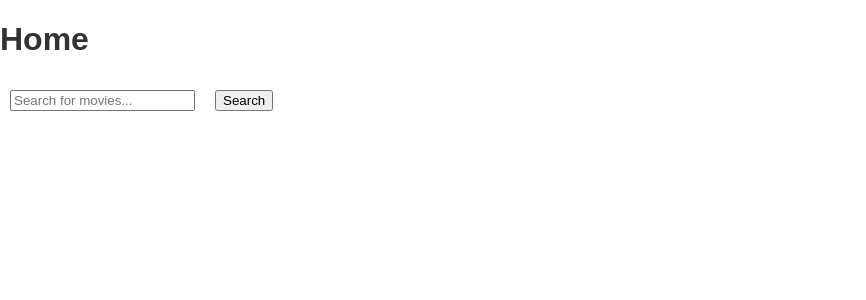
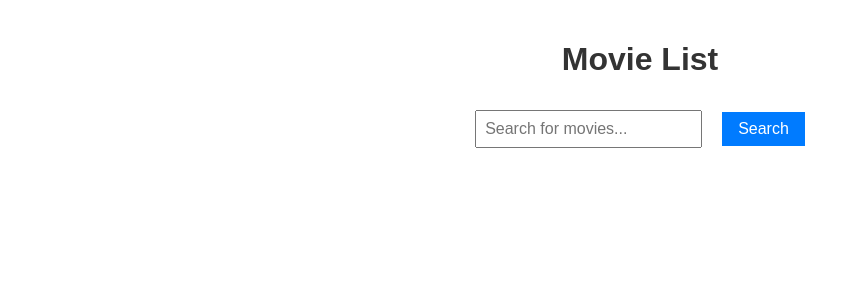
Before and after one commit to mateusamado/cinewishlist, a React (Create React App) app: page / in a window 1280 px wide. Shown: the top 300 px of the page, without its empty margins (0-866 px from the left). Built offline with nearby package versions, Linux system fonts and the light colour scheme.

Commit message:
style: estilizando a home

```diff
--- a/src/services/api.js
+++ b/src/services/api.js
@@ -1,6 +1,6 @@
 import axios from "axios";
 
-const API_KEY = "YOUR_TMDB_API_KEY";
+const API_KEY = "96cb8e828e0bdb02c8e4aeb3779eaa64";
 const BASE_URL = "https://api.themoviedb.org/3";
 
 const api = axios.create({
--- /dev/null
+++ b/src/styles/Home.css
@@ -0,0 +1,57 @@
+.home-container {
+  max-width: 800px;
+  margin: 0 auto;
+  padding: 20px;
+  text-align: center;
+}
+
+.search-container {
+  margin-bottom: 20px;
+}
+
+.search-input {
+  padding: 8px;
+  font-size: 16px;
+}
+
+.search-button {
+  padding: 8px 16px;
+  font-size: 16px;
+  background-color: #007bff;
+  color: #fff;
+  border: none;
+  cursor: pointer;
+}
+
+.movies-container {
+  display: grid;
+  grid-template-columns: repeat(auto-fit, minmax(200px, 1fr));
+  gap: 20px;
+}
+
+.movie-card {
+  background-color: #f9f9f9;
+  padding: 20px;
+  border-radius: 8px;
+  box-shadow: 0 0 10px rgba(0, 0, 0, 0.1);
+  transition: transform 0.3s ease;
+}
+
+.movie-card:hover {
+  transform: translateY(-5px);
+}
+
+.movie-card img {
+  max-width: 100%;
+  height: auto;
+  border-radius: 4px;
+  margin-bottom: 10px;
+}
+
+.movie-card h3 {
+  margin-bottom: 5px;
+}
+
+.movie-card p {
+  font-size: 14px;
+}
--- a/src/views/Home.js
+++ b/src/views/Home.js
@@ -1,6 +1,7 @@
 import React, { useState } from "react";
 import { observer } from "mobx-react-lite";
 import MovieViewModel from "../viewmodels/MovieViewModel";
+import "../styles/Home.css";
 
 const Home = observer(() => {
   const [query, setQuery] = useState("");
@@ -10,18 +11,27 @@ const Home = observer(() => {
   };
 
   return (
-    <div>
-      <h1>Home</h1>
+    <div className="home-container">
+      <h1>Movie List</h1>
+      <div className="search-container">
         <input
           type="text"
           value={query}
           onChange={(e) => setQuery(e.target.value)}
           placeholder="Search for movies..."
+          className="search-input"
         />
-      <button onClick={handleSearch}>Search</button>
-      <div>
+        <button onClick={handleSearch} className="search-button">
+          Search
+        </button>
+      </div>
+      <div className="movies-container">
         {MovieViewModel.movies.map((movie) => (
-          <div key={movie.id}>
+          <div key={movie.id} className="movie-card">
+            <img
+              src={`https://image.tmdb.org/t/p/w500${movie.poster_path}`}
+              alt={movie.title}
+            />
             <h3>{movie.title}</h3>
             <p>{movie.overview}</p>
           </div>
```
Lines whose indentation alone changed are shown as unchanged.
